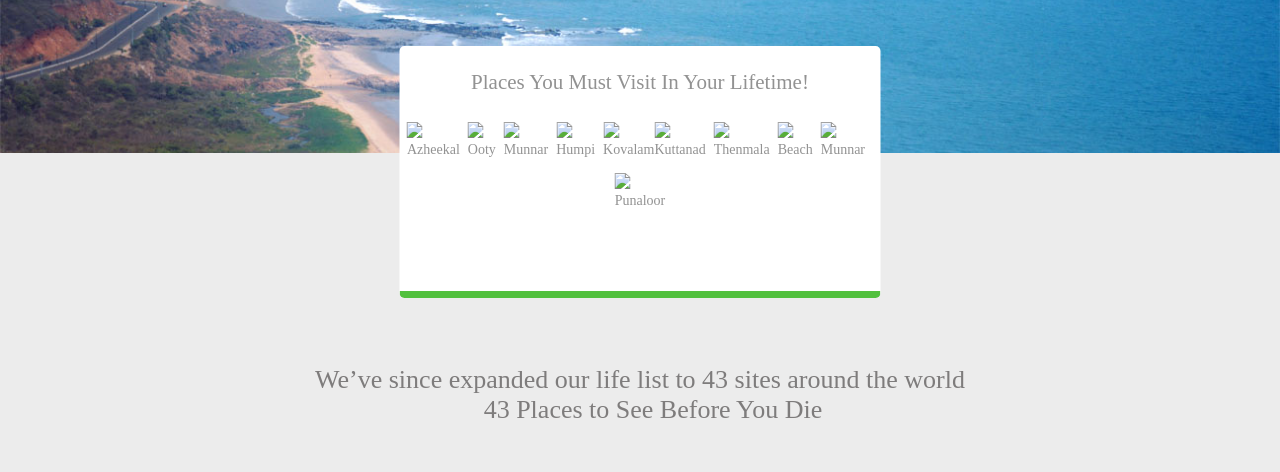
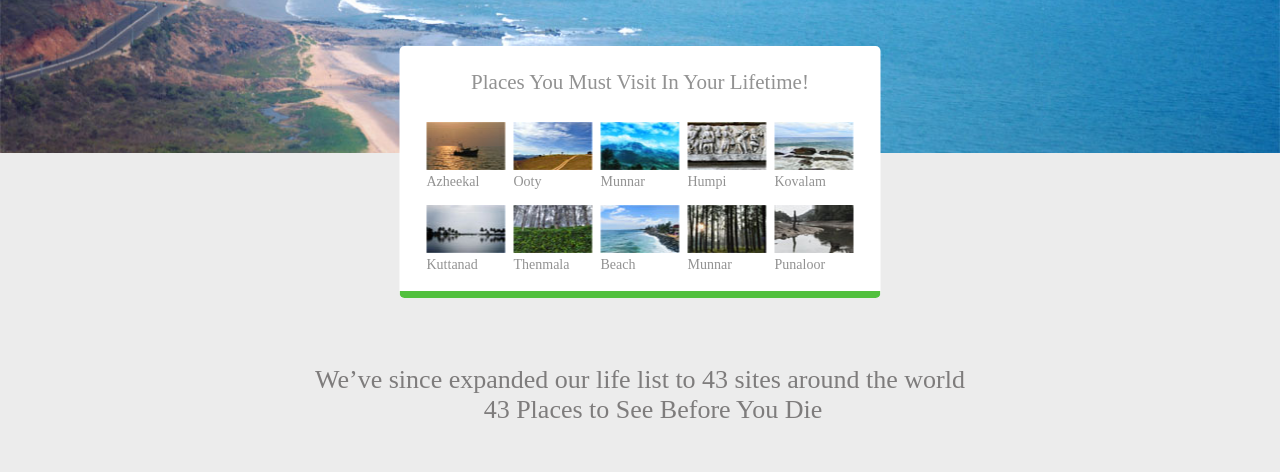
Before and after one commit to sweethotpeach/sweethotpeach.github.io, a plain HTML site: page index.html in a window 1280 px wide. Shown: the part 448-920 px from the top of the page. Drawn offline with Linux system fonts and the light colour scheme.

Commit message:
First commit

```diff
--- a/index.html
+++ b/index.html
@@ -40,61 +40,61 @@
     <div class="imgFlex2">
         <div>
             <a href="#">
-            <img src="/sweethotpeach/images/Azheekal.jpg">
+            <img src="./images/Azheekal.jpg">
             </a>
             <p>Azheekal</p>
         </div>
         <div>
             <a href="#">
-            <img src="/sweethotpeach/images/Ooty.jpg">
+            <img src="./images/Ooty.jpg">
             </a>
             <p>Ooty</p>
         </div>
         <div>
             <a href="#">
-            <img src="/sweethotpeach/images/Munnar.jpg">
+            <img src="./images/Munnar.jpg">
             </a>
             <p>Munnar</p>
         </div>
         <div>
             <a href="#">
-            <img src="/sweethotpeach/images/Humpi.jpg">
+            <img src="./images/Humpi.jpg">
             </a>
             <p>Humpi</p>
         </div>
         <div>
             <a href="#">
-            <img src="/sweethotpeach/images/Kovalam.jpg">
+            <img src="./images/Kovalam.jpg">
             </a>
             <p>Kovalam</p>
         </div>
         <div>
             <a href="#">
-            <img src="/sweethotpeach/images/Kuthanat.jpg">
+            <img src="./images/Kuthanat.jpg">
             </a>
             <p>Kuttanad</p>
         </div>
         <div>
             <a href="#">
-            <img src="/sweethotpeach/images/Thanmala.jpg">
+            <img src="./images/Thanmala.jpg">
             </a>
             <p>Thenmala</p>
         </div>
         <div>
             <a href="#">
-            <img src="/sweethotpeach/images/Beach.jpg">
+            <img src="./images/Beach.jpg">
             </a>
             <p>Beach</p>
         </div>
         <div>
             <a href="#">
-            <img src="/sweethotpeach/images/Munnar2.jpg">
+            <img src="./images/Munnar2.jpg">
             </a>
             <P>Munnar</P>
         </div>
         <div>
             <a href="#">
-            <img src="/sweethotpeach/images/Punnalur.jpg">
+            <img src="./images/Punnalur.jpg">
             </a>
             <p>Punaloor</p>
         </div>
@@ -106,25 +106,25 @@
     <div class="imgFlex">
     <div>
         <a href="#">
-        <img src="/sweethotpeach/images/Shape 51.png">
+        <img src="./images/Shape 51.png">
         </a>
         <p>Sites the world</p>
     </div>
     <div>
         <a href=#>
-        <img src="/sweethotpeach/images/Shape 61.png">
+        <img src="./images/Shape 61.png">
         </a>
         <p>Shopping</p>
     </div>
     <div>
         <a href="#">
-        <img src="/sweethotpeach/images/Shape 71.png">
+        <img src="./images/Shape 71.png">
         </a>
         <p>Photography</p>
     </div>
     <div>
         <a href="#">
-        <img src="/sweethotpeach/images/Shape 81.png">
+        <img src="./images/Shape 81.png">
         </a>
         <p>Find the best</p>
     </div>
```
